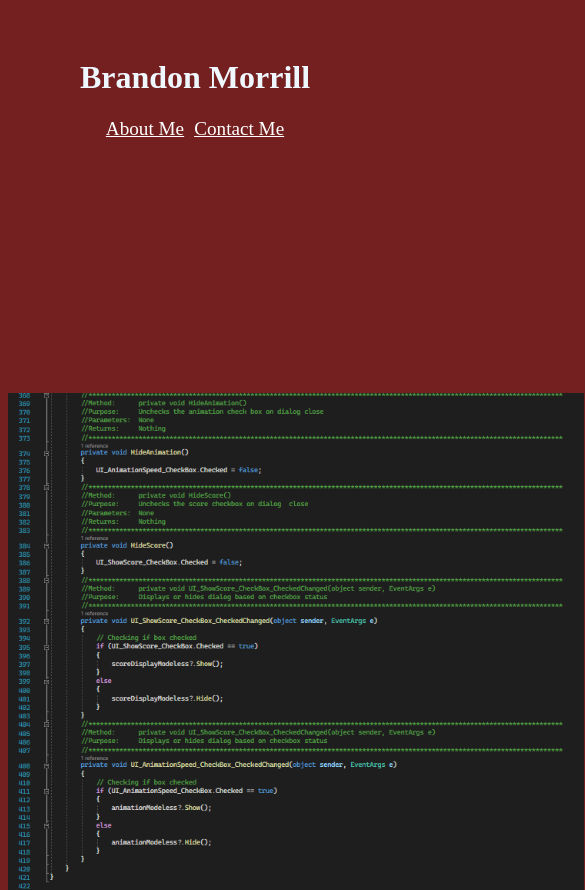
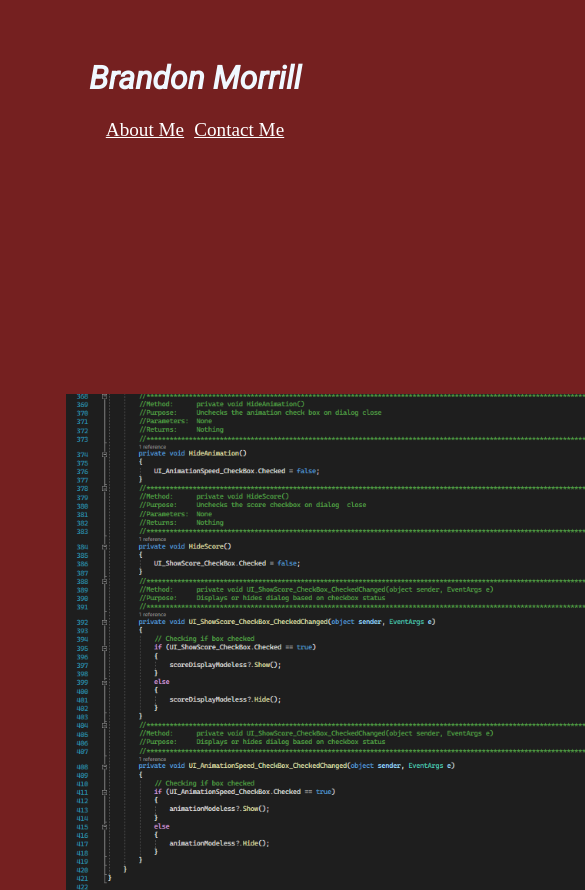
Before and after one commit to bringle10/bringle10.github.io, a plain HTML site: page index.html in a window 390 px wide. Shown: the top 890 px of the page, 585 px wide, since content can reach past the window. Drawn offline with Linux system fonts and the light colour scheme.

Commit message:
changed ratios

```diff
--- a/css/style.css
+++ b/css/style.css
@@ -1,3 +1,5 @@
+@import url('https://fonts.googleapis.com/css2?family=Roboto:ital@1&display=swap');
+
 body
 {
     background-color: rgb(117, 32, 32);
@@ -53,6 +55,7 @@ body
 {
     text-align: center;
     padding-top: 30px;
+    font-family: 'Roboto', sans-serif;
 }
 
 /*******About*******/
@@ -123,7 +126,7 @@ h3
     color: aliceblue;
     text-align: center;
 }
-@media (max-width: 600px)
+@media (max-width: 800px)
 {
     #textContainer
     {
@@ -133,4 +136,11 @@ h3
     {
         grid-template-columns: 1fr;
     }
+    .bottomLeft img
+    {
+        padding-top: 220px;
+        padding-left: 10%;
+
+        height: 500px;
+    }
 }
```
Also changed, not shown: aboutMe.html (+2 -2 lines).
